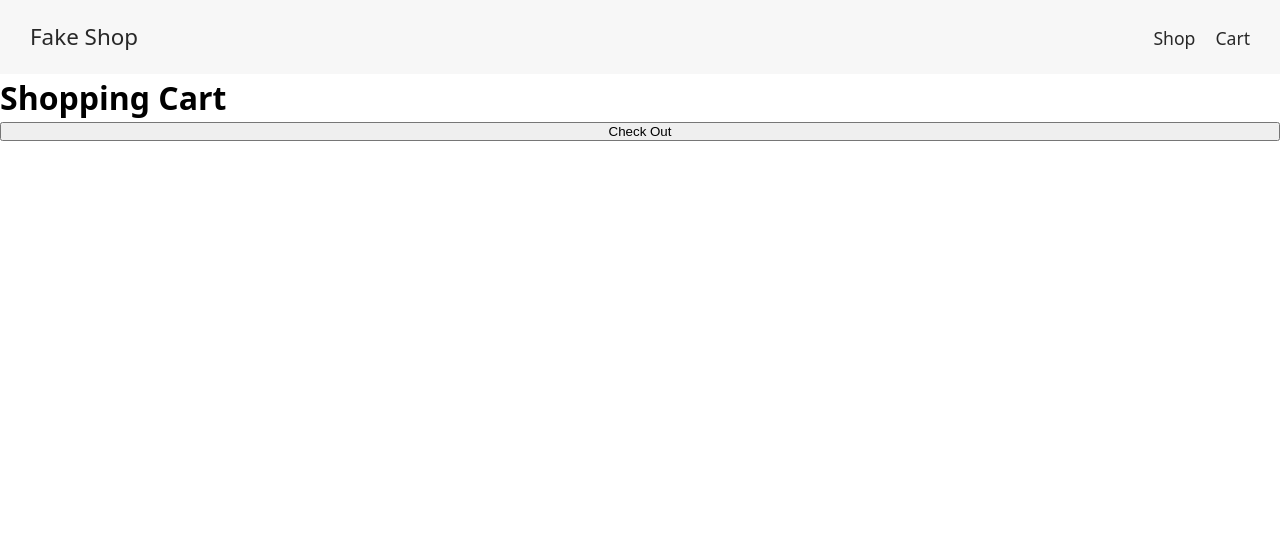
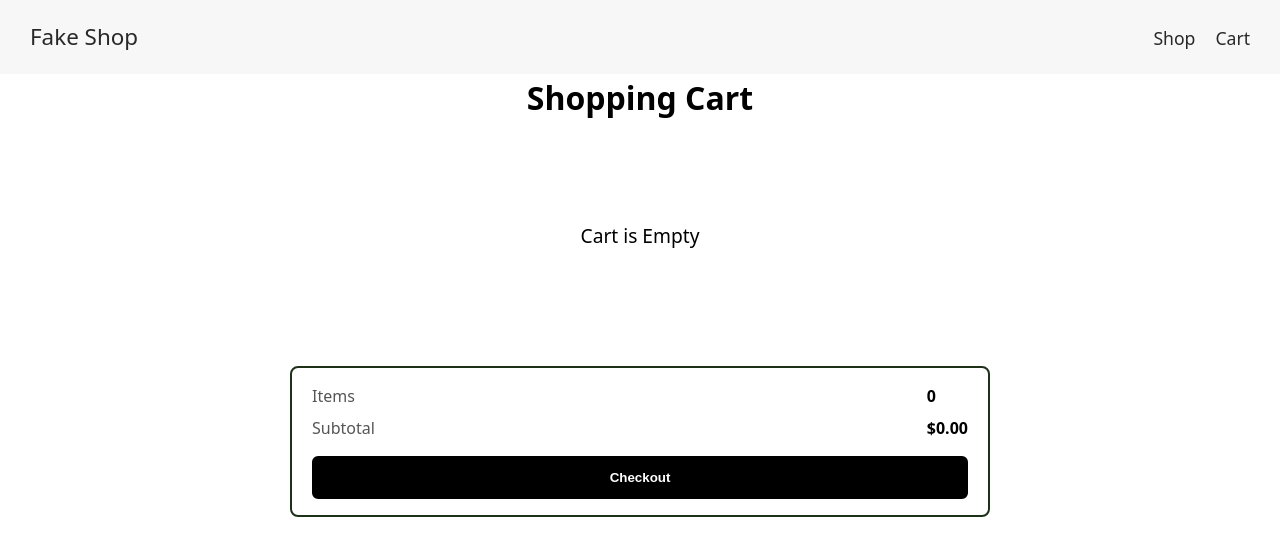
Before and after one commit to chocoisntlate/Shopping-Cart, a React (Vite) app: page /cart in a window 1280 px wide. Shown: the top 556 px of the page. Built offline with nearby package versions, Linux system fonts and the light colour scheme.

Commit message:
finalisations

```diff
--- a/src/components/cart.jsx
+++ b/src/components/cart.jsx
@@ -1,44 +1,193 @@
 import styled from "styled-components";
 import { useOutletContext } from "react-router";
+import { StyledImg } from "./shop";
+import { StyledPrice } from "./shop";
 
 const StyledText = styled.h1`
 
 `
 
+const CartDisplay = styled.div`
+    display: flex;
+    flex-direction: column;
+    justify-content: center;
+    align-items: center;
+`
+
+const ItemsList = styled.div`
+    width: 100%;
+    display: flex;
+    flex-direction: column;
+    align-items: center;
+    flex-wrap: wrap;
+    justify-content: space-between;
+    flex: 1;
+    gap: 10px;
+`
+
+const Item = styled.div`
+    max-width: 700px;
+    width: 100%;
+    height: 150px;
+    border: none;
+    background-color: rgba(237, 237, 237, 1);
+    border-radius: 4px;
+    display: flex;
+    align-items: center;
+    justify-content: space-between;
+    padding: 20px;
+`
+
+const CartButtonStyle = styled.button`
+  background-color: #f3f3f3;
+  border: 1px solid rgba(0,0,0,0.12);
+  padding: 8px 12px;
+  font-weight: 700;
+  min-width: 64px;
+  height: 38px;
+  display: inline-flex;
+  align-items: center;
+  justify-content: center;
+  color: #111;
+  cursor: pointer;
+
+  &:hover {
+    background: #e6e6e6ff;
+  }
+`
+
+const AdjustedStyledImg = styled(StyledImg)`
+    width: 100px;
+`
+
+const ItemInfo = styled.div`
+    width: 270px;
+    text-align: left;
+
+`
+
+const Top = styled.div`
+display: flex;
+align-items: center;
+justify-content: center;
+
+gap: 20px;
+
+`
+
+
+const PriceDetail = styled.div`
+display: flex;
+flex-direction: column;
+align-items: center;
+`
+
+const EmptyCart = styled.div`
+    font-size: 1.2rem;
+    padding: 100px;
+
+`
+
+const CheckoutSection = styled.div`
+  width: 100%;
+  max-width: 700px;
+  border: 2px solid rgba(28, 49, 24, 1);
+  border-radius: 8px;
+  padding: 16px 20px;
+  margin-top: 16px;
+  background: #fff;
+  display: grid;
+  grid-template-columns: 1fr auto;
+  row-gap: 8px;
+  column-gap: 12px;
+
+`;
+
+const SummaryLabel = styled.span`
+  color: #555;
+`;
+
+const SummaryValue = styled.span`
+  font-weight: 700;
+`;
+
+const CheckoutButton = styled.button`
+  grid-column: 1 / -1;
+  margin-top: 8px;
+  padding: 12px 16px;
+  font-weight: 700;
+  border: 2px solid black;
+  background: black;
+  color: white;
+  border-radius: 6px;
+  cursor: pointer;
+  &:hover {
+    background: #2a2a2aff;
+  }
+`;
+
 export default function Cart() {
     const { itemsList, incrementItem, decrementItem, removeItem } = useOutletContext()
 
+    const totalItems = itemsList.reduce((n, item) => n + item.count, 0);
+    const subtotal = itemsList.reduce(
+        (sum, item) => sum + Number(item.productPrice) * item.count, 0
+    );
+
     return (
-        <>
+        <CartDisplay>
             <StyledText>Shopping Cart</StyledText>
-            {itemsList.map((item) => {
+            <ItemsList>
+                {itemsList.length > 0 ? itemsList.map((item) => {
                     return (
-                    <div>
-                        <img src={item.img}></img>
-                        <div>{item.name + ": " + item.count}</div>
-                        <CartItemBar
+                        <Item>
+                            <Top>
+                            <AdjustedStyledImg src={item.img}></AdjustedStyledImg>
+                            <PriceDetail>
+                                <StyledPrice>${Number(item.productPrice * item.count).toFixed(2)}</StyledPrice>
+                                <CartButtons
                                     incrementItem={incrementItem}
                                     decrementItem={decrementItem}
                                     removeItem={removeItem}
                                     itemName={item.name}
                                     productImg={item.img}
+                                    productPrice={item.productPrice}
+                                    productCount={item.count}
                                 />
-                    </div>
+                            </PriceDetail>
+                            </Top>
+                            <ItemInfo>
+                                <span><strong>{item.count}</strong> of {item.name}</span>
+                            </ItemInfo>
+                        </Item>
                     )
-            })}
-            <button>Check Out</button>
+                })
+                : <EmptyCart>Cart is Empty</EmptyCart>}
+            </ItemsList>
 
-        </>
+            <CheckoutSection>
+                <SummaryLabel>Items</SummaryLabel>
+                <SummaryValue>{totalItems}</SummaryValue>
+
+                <SummaryLabel>Subtotal</SummaryLabel>
+                <SummaryValue>${subtotal.toFixed(2)}</SummaryValue>
+
+                <CheckoutButton disabled={itemsList.length === 0}>
+                    Checkout
+                </CheckoutButton>
+                </CheckoutSection>
+        </CartDisplay>
     )
 }
 
-function CartItemBar({incrementItem, decrementItem, removeItem, itemName, productImg}) {
+function CartButtons({incrementItem, decrementItem, removeItem, itemName, productImg, productPrice, productCount}) {
     return (
         <>
             <div>
-                <button onClick={() => decrementItem(itemName, productImg)}>Decrement Item</button>
-                <button onClick={() => incrementItem(itemName, productImg)}>Increment Item</button>
-                <button onClick={() => removeItem(itemName)}>Remove Item</button>
+                <CartButtonStyle onClick={() => incrementItem(itemName, productImg, productPrice)}>+</CartButtonStyle>
+                {productCount == 1 ? <CartButtonStyle onClick={() => decrementItem(itemName, productImg, productPrice)}>Remove</CartButtonStyle> :
+                    <CartButtonStyle onClick={() => decrementItem(itemName, productImg, productPrice)}>-</CartButtonStyle>
+                }
             </div>
         </>
     )
--- a/src/components/home.jsx
+++ b/src/components/home.jsx
@@ -17,10 +17,11 @@ const Welcome = styled.h1`
 `
 
 class Item {
-    constructor(name, count, img) {
+    constructor(name, count, img, productPrice) {
         this.name = name
         this.count = count
         this.img = img
+        this.productPrice = productPrice
     }
 }
 
@@ -30,30 +31,30 @@ export default function Home() {
 
     const hasChildRoute = location.pathname !== "/";
 
-    const addToCart = (itemToAdd, count, productImage) => {
+    const addToCart = (itemToAdd, count, productImage, productPrice) => {
         const index = itemsList.findIndex(item => item.name == itemToAdd)
 
         if (index == -1) {
-            setItemsList(prev => [...prev, new Item(itemToAdd, count, productImage)])
+            setItemsList(prev => [...prev, new Item(itemToAdd, count, productImage, productPrice)])
         } else {
-            setItemsList(prev => prev.map((item, i) => i === index ? new Item(item.name, item.count + count, productImage) : item))
+            setItemsList(prev => prev.map((item, i) => i === index ? new Item(item.name, item.count + count, productImage, productPrice) : item))
         }
     }
 
 
-    const incrementItem = (itemName, productImage) => { // not the best way to store product images.
+    const incrementItem = (itemName, productImage, productPrice) => { // not the best way to store product images.
         const index = itemsList.findIndex(item => item.name == itemName)
 
-        setItemsList(prev => prev.map((item, i) => i === index ? new Item(item.name, item.count + 1, productImage) : item))
+        setItemsList(prev => prev.map((item, i) => i === index ? new Item(item.name, item.count + 1, productImage, productPrice) : item))
     }
 
-    const decrementItem = (itemName, productImage) => { // not the best way to store product images.
+    const decrementItem = (itemName, productImage, productPrice) => { // not the best way to store product images.
         const index = itemsList.findIndex(item => item.name == itemName)
 
         if (itemsList[index].count <= 1) {
             removeItem(itemName)
         } else {
-            setItemsList(prev => prev.map((item, i) => i === index ? new Item(item.name, item.count - 1, productImage) : item))
+            setItemsList(prev => prev.map((item, i) => i === index ? new Item(item.name, item.count - 1, productImage, productPrice) : item))
 
         }
 
--- a/src/components/item-bar.jsx
+++ b/src/components/item-bar.jsx
@@ -8,6 +8,7 @@ const Bar = styled.div`
     flex-direction: column;
     justify-content: center;
     padding: 5px;
+    width: 100%;
 `
 
 const ItemsRelatedButtons = styled.div`
@@ -18,30 +19,31 @@ const ItemsRelatedButtons = styled.div`
     gap: 10px;
 `
 
-const ButtonStyle = styled.button`
-    border-radius: 10px;
+export const ButtonStyle = styled.button`
+    border-radius: 5px;
     border-style: none;
 `
 
 const AddToCartButton = styled(ButtonStyle)`
     padding: 10px;
+    color: #171717ff;
 
 `
 
 const NumOfItemsControlButton = styled(ButtonStyle)`
     padding: 8px;
     border-radius: 5px;
-    width: 80px;
+    width: 40px;
     font-size: 1.05rem;
 `
 
 const NumOfItemsInputField = styled.input`
     text-align: center;
-    flex: 1;
+    width: 100px;
 
 `
 
-export default function ItemBar({productTitle, productImage}) {
+export default function ItemBar({productPrice, productTitle, productImage}) {
     const [productCount, setProductCount] = useState(1)
     const {addToCart} = useOutletContext()
 
@@ -72,7 +74,7 @@ export default function ItemBar({productTitle, productImage}) {
                     />
                 <NumOfItemsControlButton onClick={incrementProductCount}>+</NumOfItemsControlButton>
             </ItemsRelatedButtons>
-            <AddToCartButton onClick={() => {addToCart(productTitle, productCount, productImage)}}>Add To Cart</AddToCartButton>
+            <AddToCartButton onClick={() => {addToCart(productTitle, productCount, productImage, productPrice)}}>Add To Cart</AddToCartButton>
         </Bar>
     )
 }
--- a/src/components/shop.jsx
+++ b/src/components/shop.jsx
@@ -5,19 +5,22 @@ import ItemBar from "./item-bar";
 
 const StyledGrid = styled.div`
     display: grid;
-    width: 100%;
-    grid-template-columns: repeat(auto-fit, 300px);
+    width: 80%;
+    grid-template-columns: repeat(auto-fit, minmax(0, 200px));
     gap: 10px;
     place-content: center;
 `;
 const StyledGridItem = styled.div`
     display: flex;
     flex-direction: column;
+    align-items: center;
+    width: 100%;
+    min-width: 0;
 
 `;
 
 
-const StyledImg = styled.img`
+export const StyledImg = styled.img`
     object-fit: scale-down;
     width: 100%;
     aspect-ratio: 1 / 1;
@@ -27,13 +30,22 @@ const StyledImg = styled.img`
 const GridContainer = styled.div`
     display: flex;
     justify-content: center;
-    padding: 20px;
+    padding: 30px;
+    box-sizing: border-box;
 `
 
 const StyledTitle = styled.p`
     overflow: hidden;
     text-overflow: ellipsis;
     white-space: nowrap;
+    overflow-wrap: break-word;
+    max-width: 100%;
+`
+
+export const StyledPrice = styled.p`
+    font-size: 1.2rem;
+    color: rgba(20, 68, 30, 1);
+
 `
 
 export default function Shop() {
@@ -75,7 +87,8 @@ export default function Shop() {
                             <StyledGridItem key={product.id}>
                                 <StyledImg src={product.image}></StyledImg>
                                 <StyledTitle>{product.title}</StyledTitle>
-                                <ItemBar productTitle={product.title} productImage={product.image}/>
+                                <StyledPrice>${product.price}</StyledPrice>
+                                <ItemBar productPrice={product.price} productTitle={product.title} productImage={product.image}/>
                             </StyledGridItem>
                         )
                     })}
```
Lines whose indentation alone changed are shown as unchanged.
